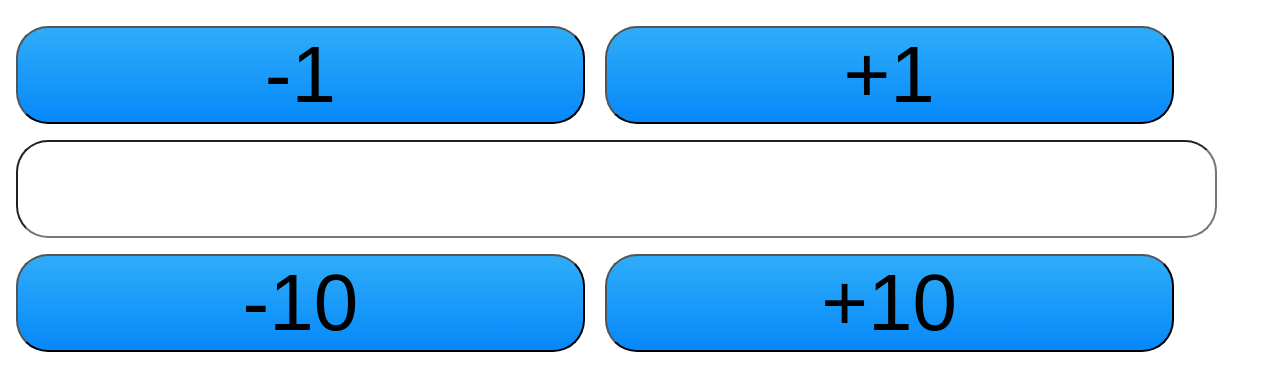
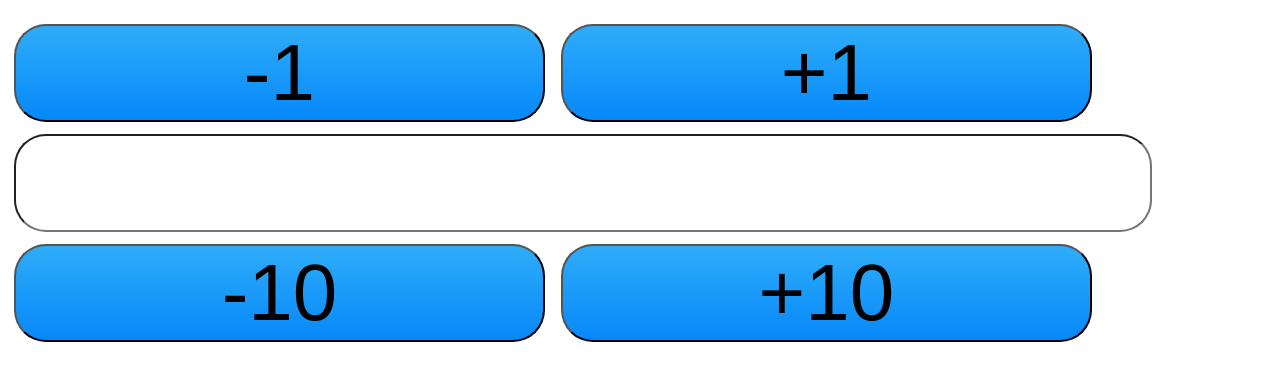
Before and after one commit to rickywx/sandbox, a plain HTML site: page index.html in a window 1280 px wide. Shown: the part 48-438 px from the top of the page. Drawn offline with Linux system fonts and the light colour scheme.

Commit message:
resized buttons

```diff
--- a/index.html
+++ b/index.html
@@ -5,14 +5,14 @@
         font-size:5em;
         text-align:center;
         border-radius:32px;
-        margin: 8px;
+        margin: 6px;
         -webkit-appearance: button;
       }
       input[type=number] {
-        width: 95%;
+        width: 90%;
       }
       input[type=button] {
-        width:45%;
+        width:42%;
         background:-webkit-gradient(linear, 0 0, 0 100%, color-stop(0.05, #2dabf9), to(#0688fa));
         background:-webkit-linear-gradient(#2dabf9 5%, #0688fa 100%);
         background:-moz-linear-gradient(#2dabf9 5%, #0688fa 100%);
```
